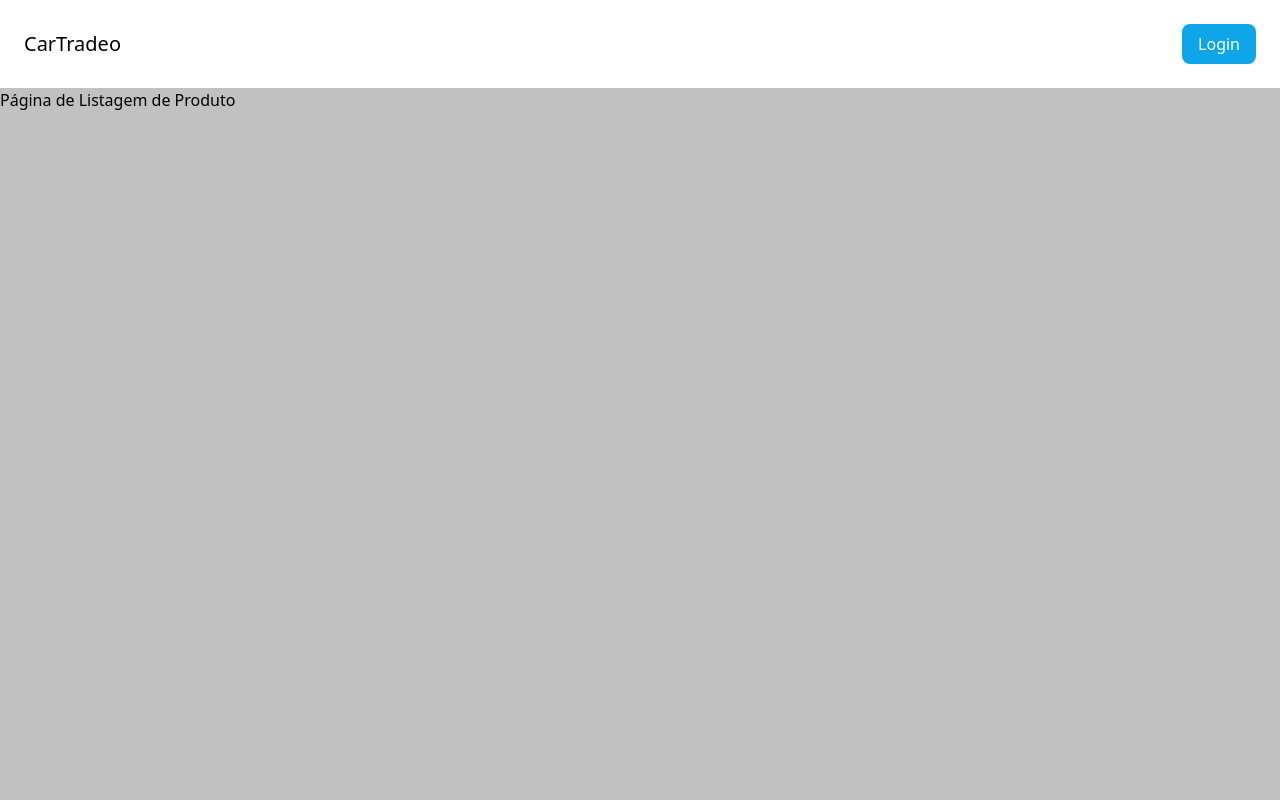
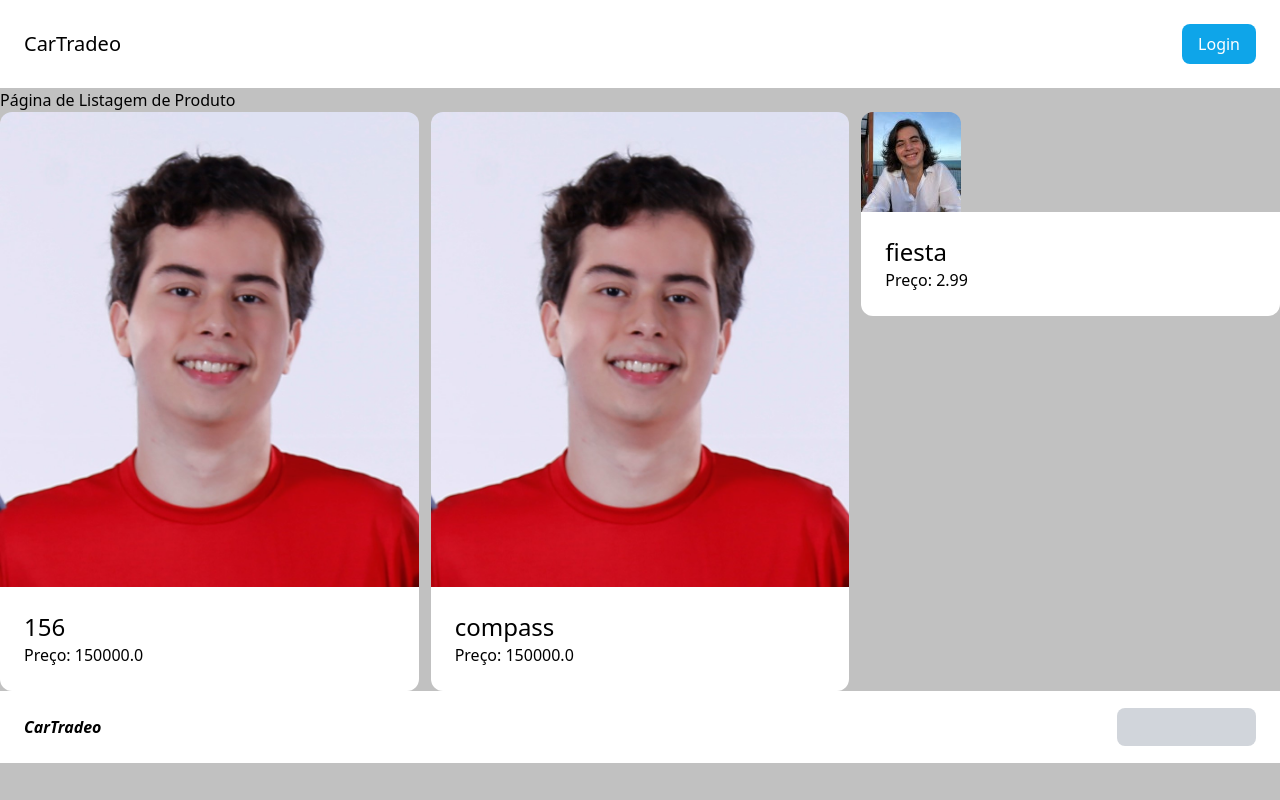
Before and after one commit to GRUP-FDS/Marketplace, a Django app: page /cars/plp/ in a window 1280 px wide. Run offline with Django 4.2, Linux system fonts and the light colour scheme; data comes from the database, SQL or seed files in the repository; some libraries are stand-ins or nearby versions.

Commit message:
passando os dados do banco de dados para a plp

```diff
--- a/carros/templates/carros/paginadelistagem.html
+++ b/carros/templates/carros/paginadelistagem.html
@@ -5,5 +5,26 @@
 {% block content %}
     <h1> Página de Listagem de Produto</h1>
 
+    <div class=""mt-6 px-6 py="12 bg-gray-100 rouded-xl">
+
+        <div class="grid grid-cols-3 gap-3">
+            {% for car in cars %}
+            <div>
+                <a href="#">
+                    <div>
+                        <img src="{{ car.image.url }}" class="rounded-t-xl">
+                    </div>
+
+                    <div class="p-6 bg-white rounded-b-xl">
+                        <h2 class="text-2xl"> {{ car.car_model }} </h2>
+                        <p class="text-black-500"> Preço: {{car.price}} </p>
+                    </div>
+                    </a>
+
+            </div>
+            {% endfor %}
+
+        </div>
+    </div>
 
 {% endblock %}
--- a/carros/views.py
+++ b/carros/views.py
@@ -1,5 +1,6 @@
 from django.shortcuts import render, redirect
 from .forms import NewCarForm
+from carros.models import Car
 
 # Create your views here.
 def new(request):
@@ -29,7 +30,10 @@
     return render(request, template_name, context)
 
 def plp(request):
-   return render(request, 'carros/paginadelistagem.html')
+   cars = Car.objects.all()
+   return render(request, 'carros/paginadelistagem.html',{
+      'cars' : cars,
+   })
 
 def pdp(request):
    return render(request, 'carros/description.html', {
--- a/core/templates/core/base.html
+++ b/core/templates/core/base.html
@@ -27,5 +27,15 @@
 
   {% block scripts %}
   {% endblock %}
+  <footer class="py-6 px-6 flex justify-between bg-white">
+    <div class="w-2/3 pr-10">
+      <h3 class="ab-5 font-semibold font-style italic text-black-400"> CarTradeo </h3>
+    </div>
+    <div class="w-3/3">
+      <a href="" class="text-base text-gray-300 bg-gray-300 px-4 py-2 rounded-lg"> _______________ </a>
+    </div>
+  </footer>
 </body>
+
+
 </html>
```
